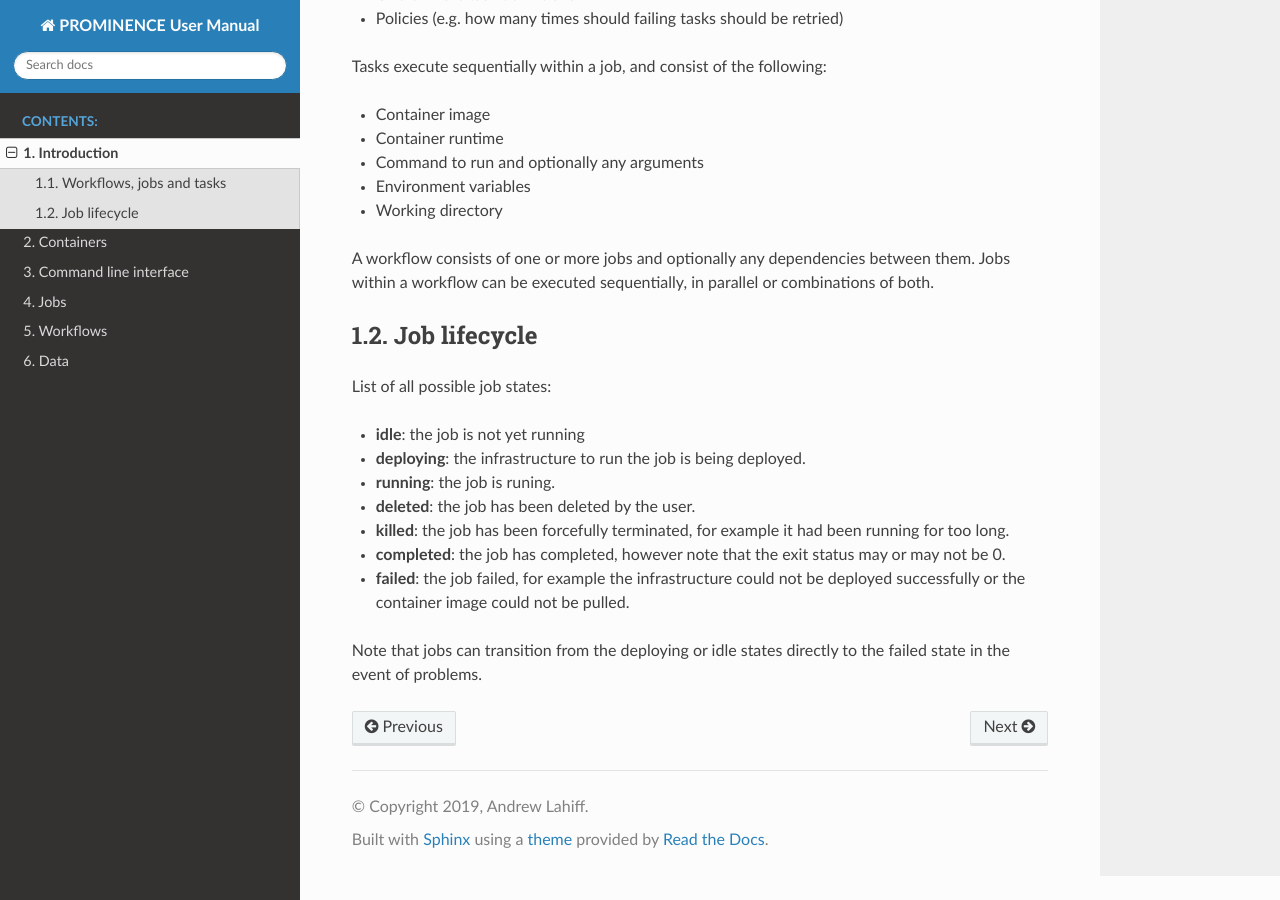
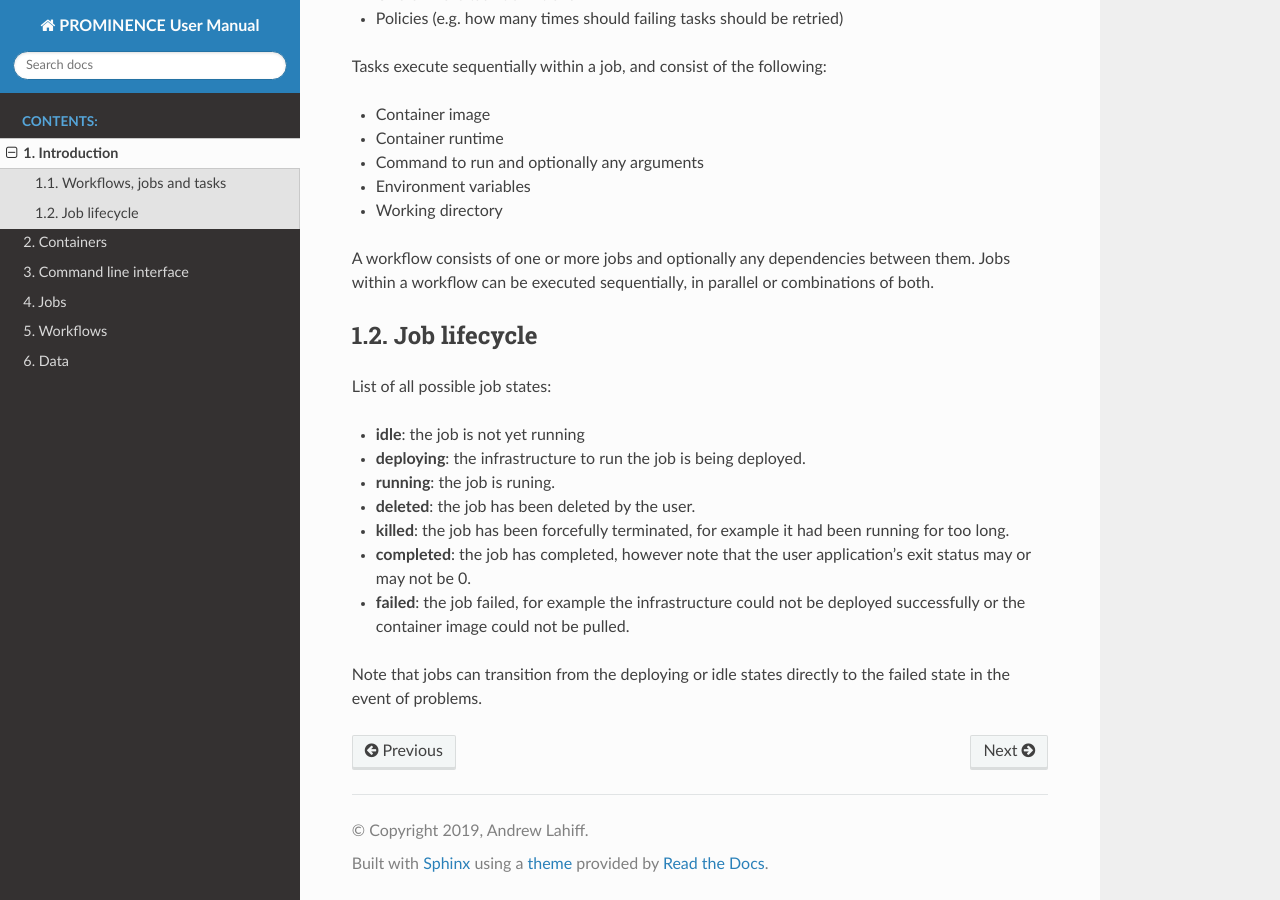
Before and after one commit to prominence-eosc/docs-eosc, a Sphinx documentation site: the page built from source/introduction.rst, in a window 1280 px wide and 900 px high, scrolled down 785 px. Built offline with Sphinx 7.4.7 and the Read the Docs theme 2.0.0, drawn with Linux system fonts in a browser that asks for light colours.

Commit message:
Minor adjustment

```diff
--- a/source/introduction.rst
+++ b/source/introduction.rst
@@ -45,7 +45,7 @@ List of all possible job states:
 * **running**: the job is runing.
 * **deleted**: the job has been deleted by the user.
 * **killed**: the job has been forcefully terminated, for example it had been running for too long.
-* **completed**: the job has completed, however note that the exit status may or may not be 0.
+* **completed**: the job has completed, however note that the user application's exit status may or may not be 0.
 * **failed**: the job failed, for example the infrastructure could not be deployed successfully or the container image could not be pulled.
 
 Note that jobs can transition from the deploying or idle states directly to the failed state in the event of problems.
```
